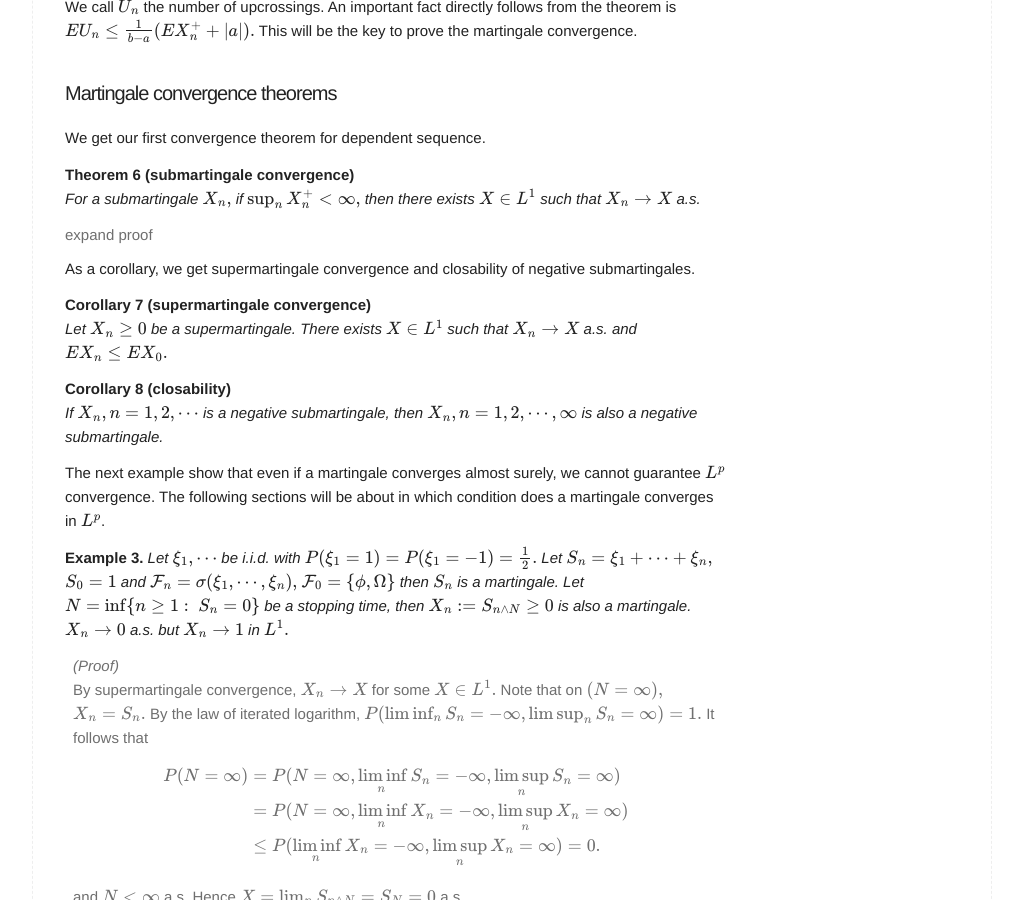
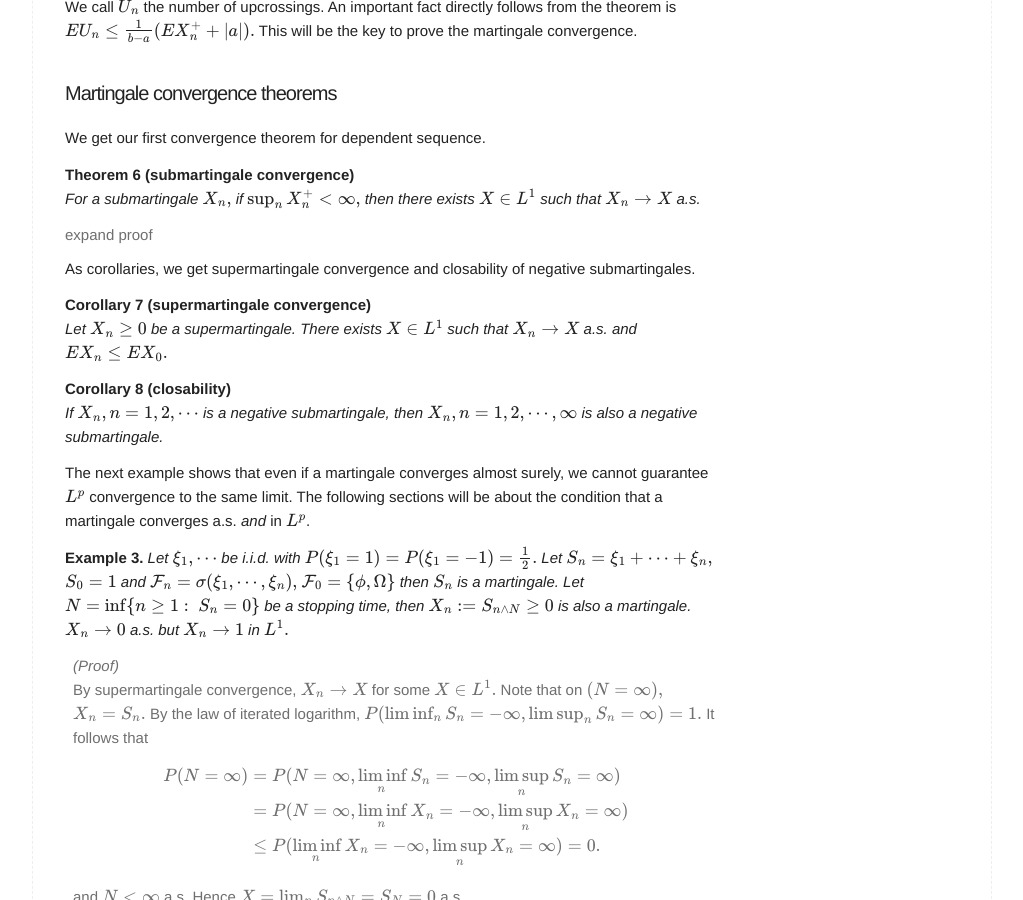
Before and after one commit to naturale0/naturale0.github.io, a Jekyll site: the page built from _posts/2020-12-27-PTE 4.2 martingales.md, in a window 1280 px wide and 900 px high, scrolled down 2725 px. Shown: the whole window, without its empty margins (128-1151 px from the left). Built offline with Jekyll 4.4.1, drawn with Linux system fonts in a browser that asks for light colours; formulas are drawn with MathJax 3; comment, search, counter and statistics services are not loaded; some of the changed text lies outside the part shown.

Commit message:
fix typos

```diff
--- a/_posts/2020-12-27-PTE 4.2 martingales.md
+++ b/_posts/2020-12-27-PTE 4.2 martingales.md
@@ -168,7 +168,7 @@ EX^- &\le \liminf_nEX_n^- = \liminf_nE(X_n^+-X_n) \\
 </div>
 </details>
 
-As a corollary, we get supermartingale convergence and closability of negative submartingales.
+As corollaries, we get supermartingale convergence and closability of negative submartingales.
 
 <div class="corollary" text="supermartingale convergence">
 Let $X_n\ge0$ be a supermartingale. There exists $X\in L^1$ such that $X_n\to X$ a.s. and $EX_n \le EX_0.$
@@ -178,7 +178,7 @@ Let $X_n\ge0$ be a supermartingale. There exists $X\in L^1$ such that $X_n\to X$
 If $X_n, n=1,2,\cdots$ is a negative submartingale, then $X_n, n=1,2,\cdots,\infty$ is also a negative submartingale.
 </div>
 
-The next example show that even if a martingale converges almost surely, we cannot guarantee $L^p$ convergence. The following sections will be about in which condition does a martingale converges in $L^p$.
+The next example shows that even if a martingale converges almost surely, we cannot guarantee $L^p$ convergence to the same limit. The following sections will be about the condition that a martingale converges a.s. <i>and</i> in $L^p$.
 
 <div class="example">
 Let $\xi_1,\cdots$ be i.i.d. with $P(\xi_1=1)=P(\xi_1=-1)=\frac{1}{2}.$ Let $S_n = \xi_1 + \cdots + \xi_n,$ $S_0=1$ and $\mathcal{F}_n = \sigma(\xi_1,\cdots,\xi_n),$ $\mathcal{F}_0 = \{\phi,\Omega\}$ then $S_n$ is a martingale. Let $N = \inf\{n\ge1:~ S_n=0\}$ be a stopping time, then $X_n := S_{n\wedge N} \ge 0$ is also a martingale. $X_n \to 0$ a.s. but $X_n \to 1$ in $L^1.$
```
Also changed, not shown: other parts of _posts/2020-12-27-PTE 4.2 martingales.md (+1 -1 lines).
